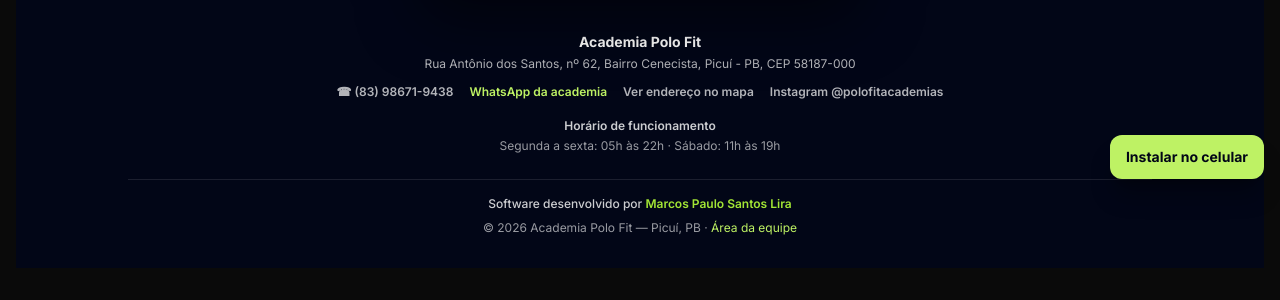
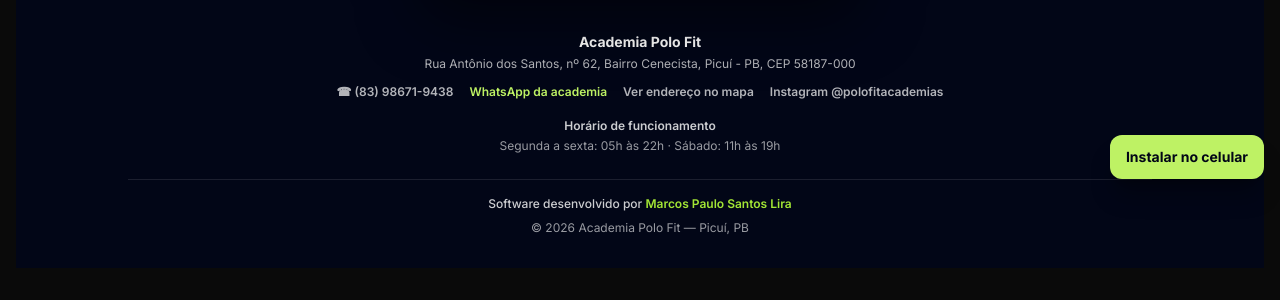
Before and after one commit to Marcosplira/PoloFeedback, a Django app: page /enquete/ in a window 1280 px wide. Shown: the part 605-905 px from the top of the page. Run offline with Django 5.2, Linux system fonts and the light colour scheme; data comes from the database, SQL or seed files in the repository; some libraries are stand-ins or nearby versions.

Commit message:
ajeitando o rodape

```diff
--- a/feedback/templates/feedback/rodape.html
+++ b/feedback/templates/feedback/rodape.html
@@ -28,8 +28,7 @@
                 Software desenvolvido por <strong class="text-lime-400 font-semibold">Marcos Paulo Santos Lira</strong>
             </p>
             <p class="mt-2 text-xs text-white/60">
-                © 2026 Academia Polo Fit — Picuí, PB · <a href="https://polofeedback.onrender.com/login/"
-                    class="text-lime-300 hover:text-lime-200 transition">Área da equipe</a>
+                © 2026 Academia Polo Fit — Picuí, PB
             </p>
         </div>
     </div>
```
